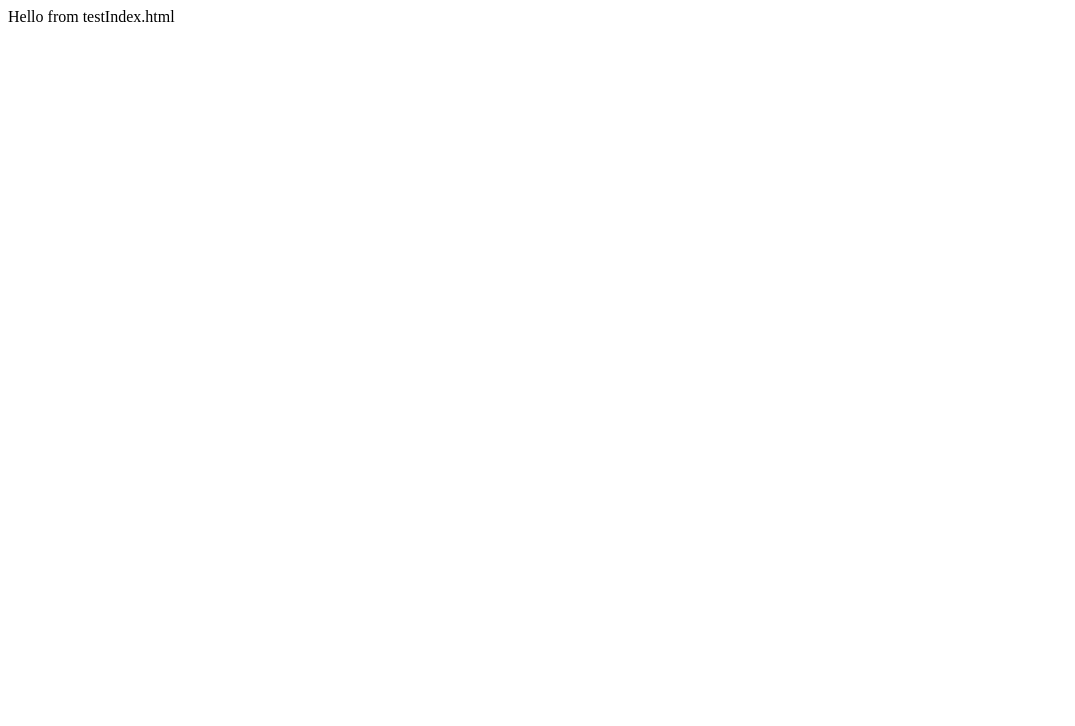
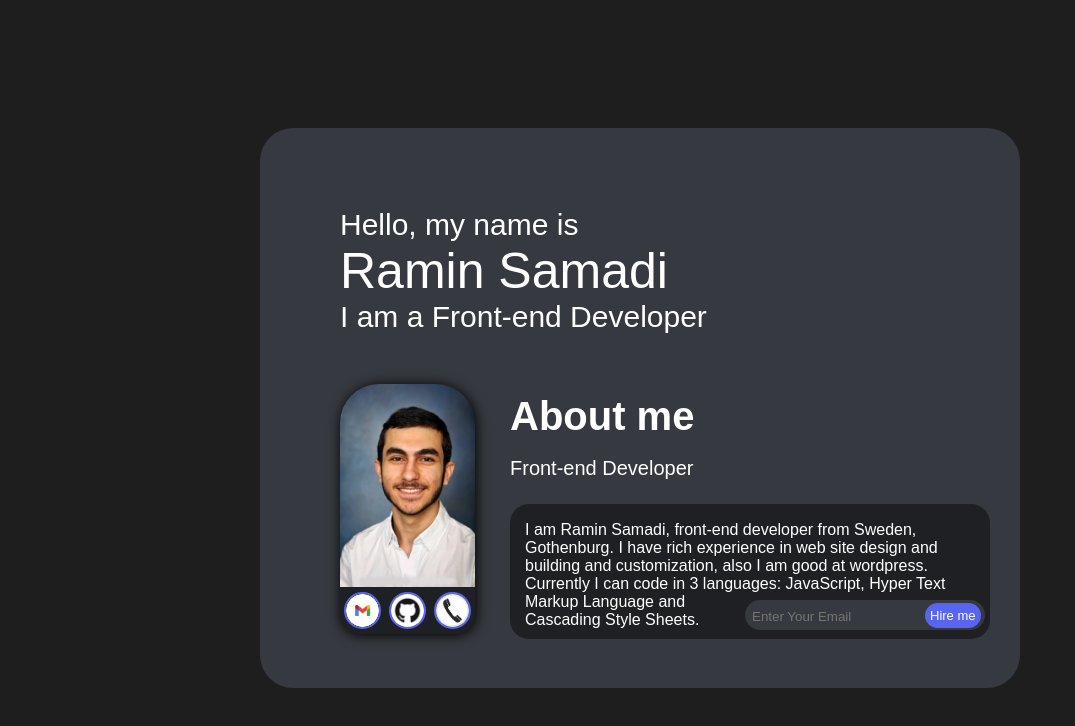
Before and after one commit to raminsamadi123/JsExercise, a plain HTML site: page HTML/testIndex.html in a window 1280 px wide. Shown: the whole page, without its empty margins (0-1075 px from the left). Drawn offline with Linux system fonts and the light colour scheme.

Commit message:
portfolioDone

```diff
--- a/HTML/style.css
+++ b/HTML/style.css
@@ -1,3 +1,128 @@
+body {
+    display: flex;
+    overflow: hidden;
+    justify-content: center;
+    align-items: center;
+    background-color: #1E1E1E;
+    color: #FFFFFF;
+    height: 100vh;
+    font-family: "Arial";
+    -webkit-user-select: none;
+    -ms-user-select: none;
+    user-select: none;
+}
+
+#title {
+    margin: 0px;
+    font-size: 30px;
+}
+
+#name {
+    font-size: 50px;
+}
+
+#portraitID {
+    border-top-left-radius: 39px;
+    border-top-right-radius: 39px;
+    width: 135px;
+}
+
+.GUI {
+    background-color: #36393F;
+    padding: 80px;
+    margin: 80px;
+    justify-content: center;
+    border-radius: 33px;
+    height: 400px;
+    width: 600px;
+}
+
+.portrait {
+    display: flex;
+    margin: 50px 0px;
+    flex-flow: column wrap;
+    width: 135px;
+    height: 250px;
+    gap: 5px;
+    background-color: #1E2023;
+    box-shadow: 1px 1px 13px black;
+    border-radius: 20px;
+    border-top-left-radius: 40px;
+    border-top-right-radius: 40px;
+}
+
+.contact {
+    display: flex;
+    height: 30px;
+    justify-content: space-around;
+}
+
+.contact a {
+    border-radius: 100%;
+}
+
+.contact img {
+    height: 33px;
+    border: 2px solid #5865F2;
+    border-radius: 100%;
+}
+
+#about {
+    margin: 10px 30px;
+    font-size: 40px;
+    font-weight: bold;
+    width: 400px;
+}
+
+#jobTitle {
+    font-size: 20px;
+    font-weight: lighter;
+}
+
+.aboutDescription {
+    display: flex;
+    flex-flow: column nowrap;
+    position: fixed;
+    background-color: #1E2023;
+    padding: 1px 15px;
+    border-radius: 19px;
+    margin: 120px 170px;
+    width: 450px;
+    height: 133px;
+}
+
+.enterEmail {
+    margin: -45px 220px;
+    background-color: #36393F;
+    height: 30px;
+    width: 240px;
+    border-radius: 19px;
+}
+
+#inputField {
+    background-color: transparent;
+    color: #FFFFFF;
+    border: none;
+    height: 30px;
+    width: 160px;
+    margin: 0px 5px;
+    outline: none;
+}
+
+.hireButton {
+    margin: -26px 180px;
+    width: 300px;
+}
+
+.hireButton a {
+    text-decoration: none;
+    background: #5865F2;
+    color: #FFFFFF;
+    font-size: 13px;
+    padding: 5px 5px;
+    border-radius: 19px;
+}
+
 /* [Paragraph]
 p {
     color: black;
--- a/HTML/testIndex.html
+++ b/HTML/testIndex.html
@@ -1 +1,70 @@
-<p>Hello from testIndex.html</p>
+<!DOCTYPE html>
+<html lang="en">
+
+    <head>
+        <meta charset="UTF-8">
+        <meta http-equiv="X-UA-Compatible" content="IE=edge">
+        <meta name="viewport" content="width=device-width, initial-scale=1.0">
+        <title>Portfolio</title>
+        <link rel="stylesheet" href="style.css">
+    </head>
+
+    <body>
+
+        <div class="GUI">
+            <p id="title">
+                Hello, my name is <br>
+                <span id="name">Ramin Samadi</span> <br>
+                I am a Front-end Developer
+            </p>
+
+            <div class="portrait">
+
+                <img id="portraitID" src="./Pictures/portrait.jpg" alt="Portrait" draggable="false">
+
+                <div class="contact">
+                    <a title="ramin.samadi@elev.ga.ntig.se" target="_blank" href="mailto:ramin.samadi@elev.ga.ntig.se" draggable="false">
+                        <img src="Pictures/nedladdning.png" alt="Gmail" draggable="false">
+                    </a>
+
+                    <a title="raminsamadi123" target="_blank" href="https://github.com/raminsamadi123" draggable="false">
+                        <img src="Pictures/GitHub-Mark.png" alt="GitHub" draggable="false">
+                    </a>
+
+                    <a title="+46 073-761 75 74" target="_blank" href="tel:0737617574" draggable="false">
+                        <img src="Pictures/6413f0089ab32ab25776b19dc212ec93.jpg" alt="Number" draggable="false">
+                    </a>
+                </div>
+
+                <p id="about">
+                    About me <br>
+                    <span id="jobTitle">Front-end Developer</span>
+                </p>
+
+                <div class="aboutDescription">
+
+                    <p>
+                        I am Ramin Samadi, front-end developer from Sweden, <br>
+                        Gothenburg. I have rich experience in web site design and <br>
+                        building and customization, also I am good at wordpress. <br>
+                        Currently I can code in 3 languages: JavaScript, Hyper Text Markup Language and <br>
+                        Cascading Style Sheets.
+                    </p>
+
+                    <div class="enterEmail">
+                        <input type="email" id="inputField" placeholder="Enter Your Email"></input>
+
+                        <div class="hireButton">
+                            <a href="" draggable="false">Hire me</a>
+                        </div>
+                    </div>
+
+                </div>
+
+            </div>
+
+        </div>
+
+    </body>
+
+</html>
```
Also changed, not shown: HTML/index.html (+2 -2 lines), HTML/Pictures/6413f0089ab32ab25776b19dc212ec93.jpg (added), HTML/Pictures/GitHub-Mark.png (added), HTML/Pictures/gmail.png (added), HTML/Pictures/nedladdning.png (added), HTML/Pictures/portrait.jpg (added).
